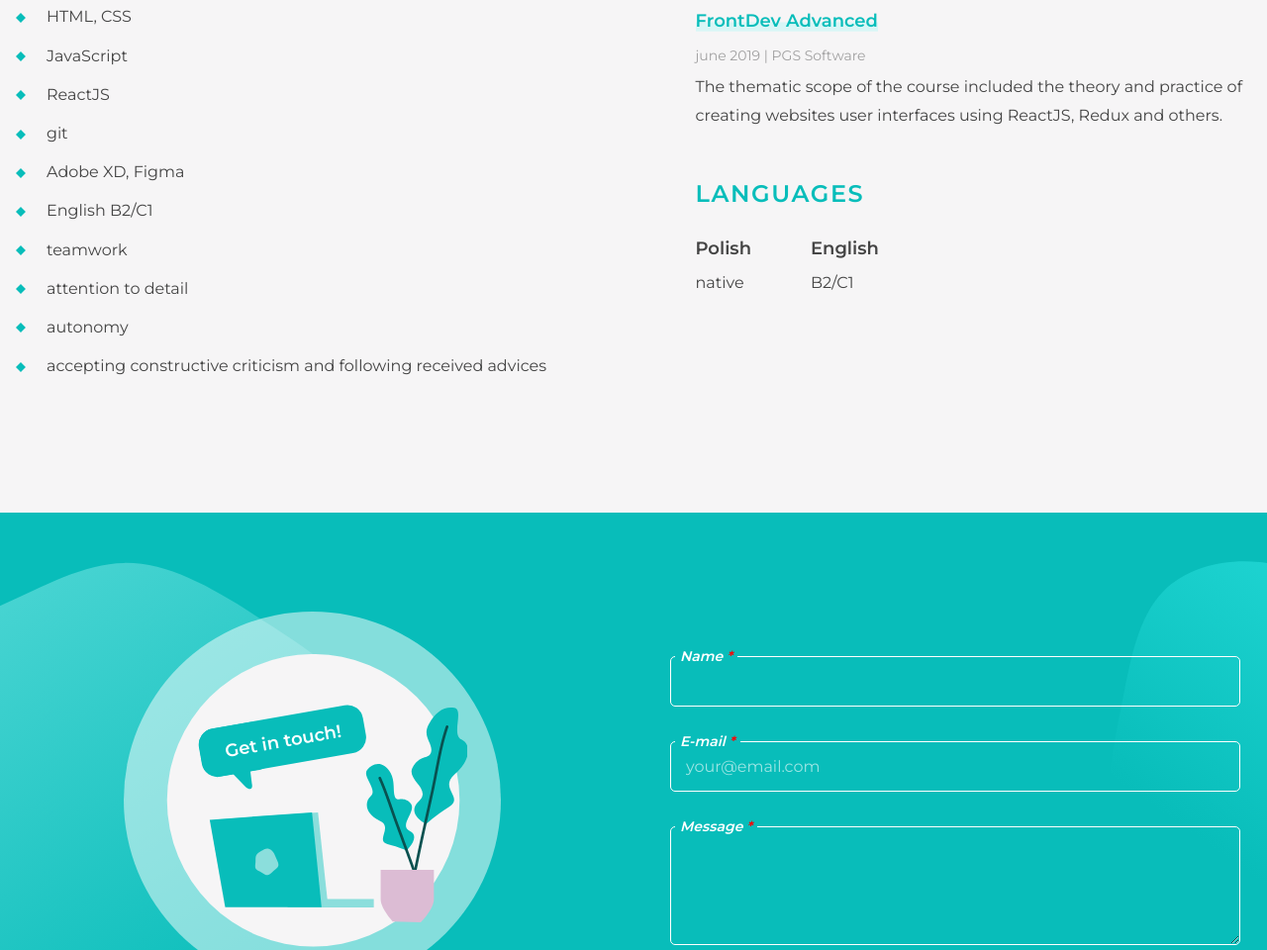
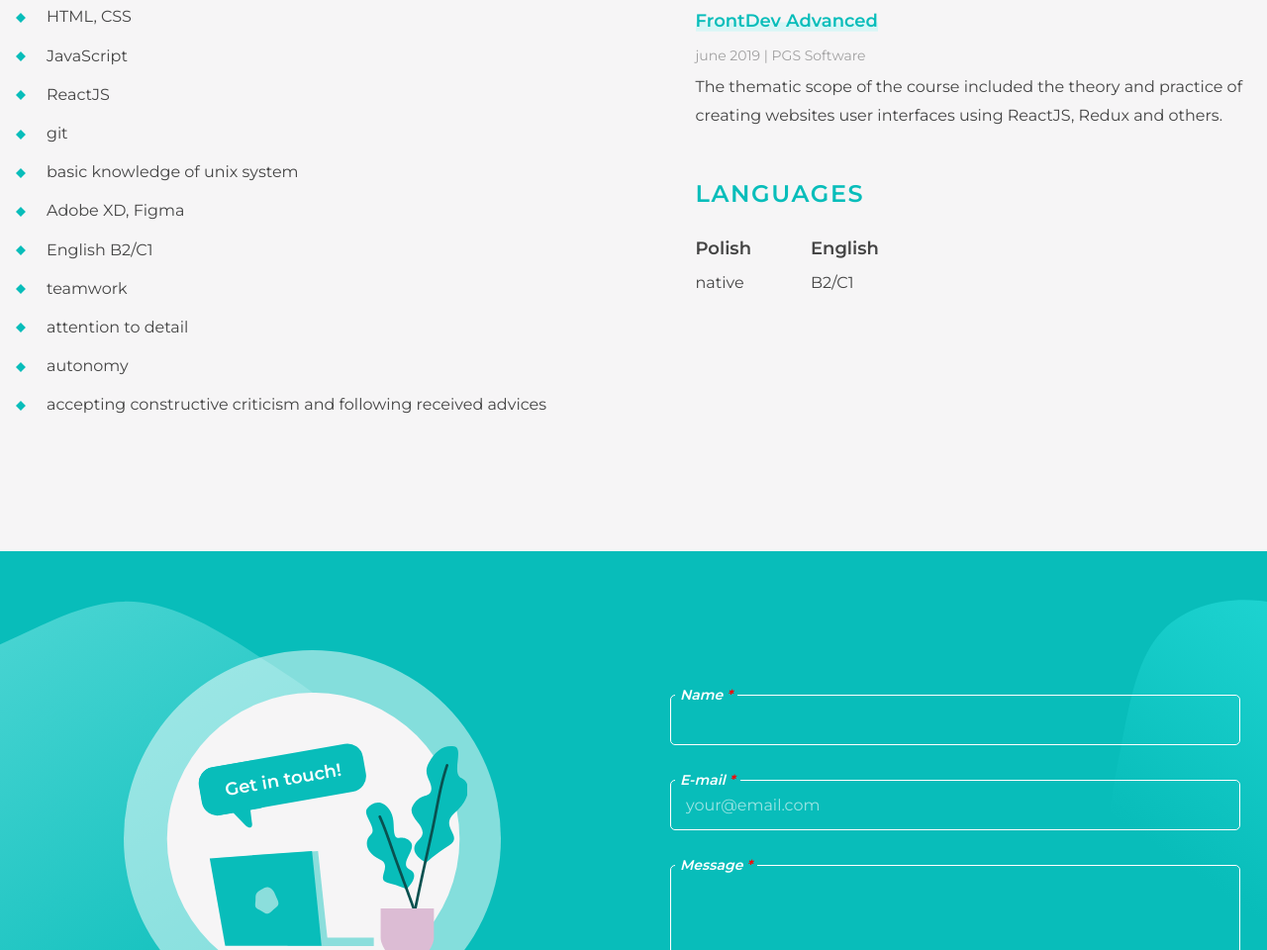
Before and after one commit to jWytrzes/portfolio, a Gatsby site: page / in a window 1280 px wide. Shown: the part 3459-4419 px from the top of the page at 99% size. Built offline with nearby package versions, Linux system fonts and the light colour scheme; Gatsby itself is replaced by a stand-in of ours.

Commit message:
Minor resume fixes

```diff
--- a/src/sections/Resume/Resume.js
+++ b/src/sections/Resume/Resume.js
@@ -35,6 +35,7 @@ const resumeData = {
 		'JavaScript',
 		'ReactJS',
 		'git',
+		'basic knowledge of unix system',
 		'Adobe XD, Figma',
 		'English B2/C1',
 		'teamwork',
```
Also changed, not shown: 2 other files.
